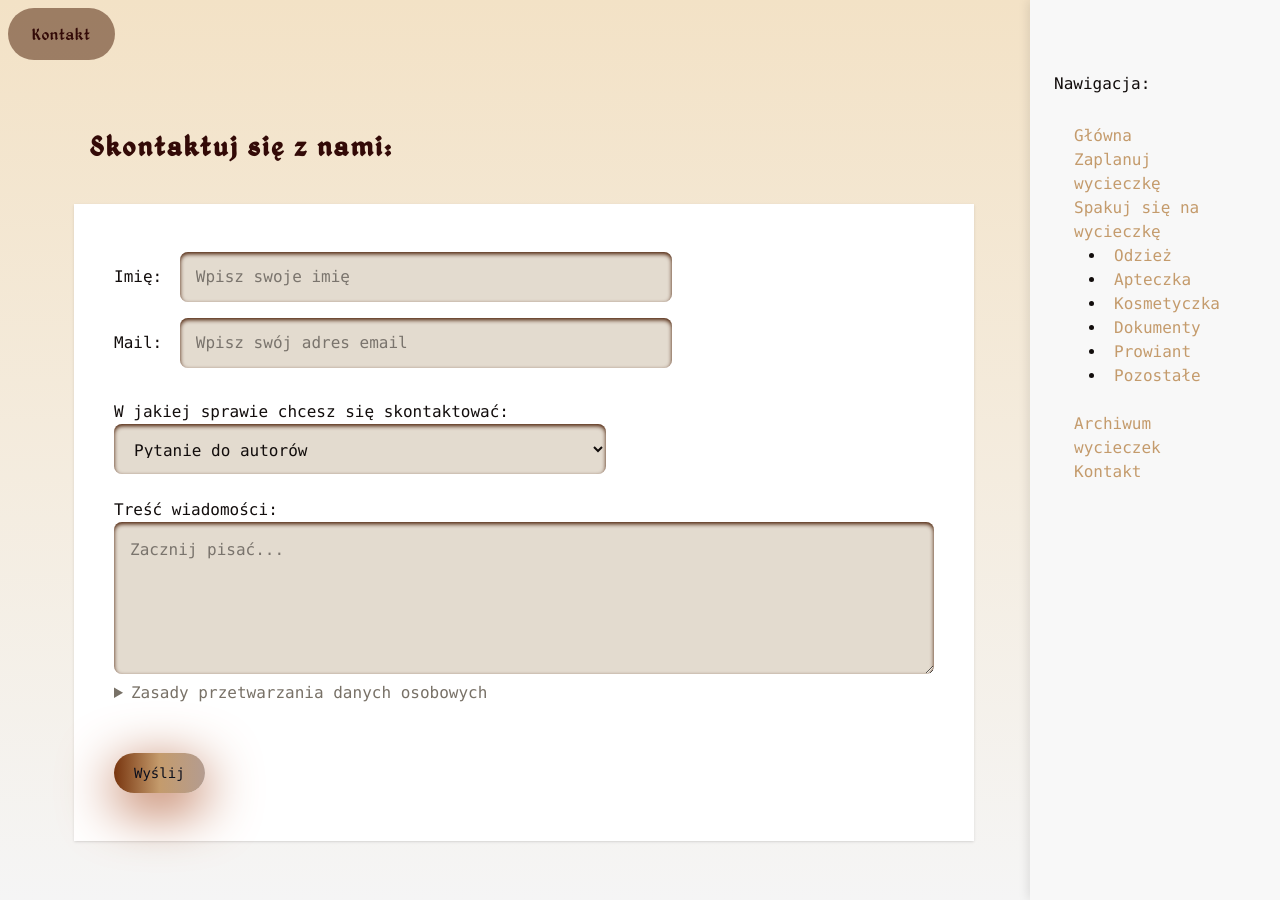
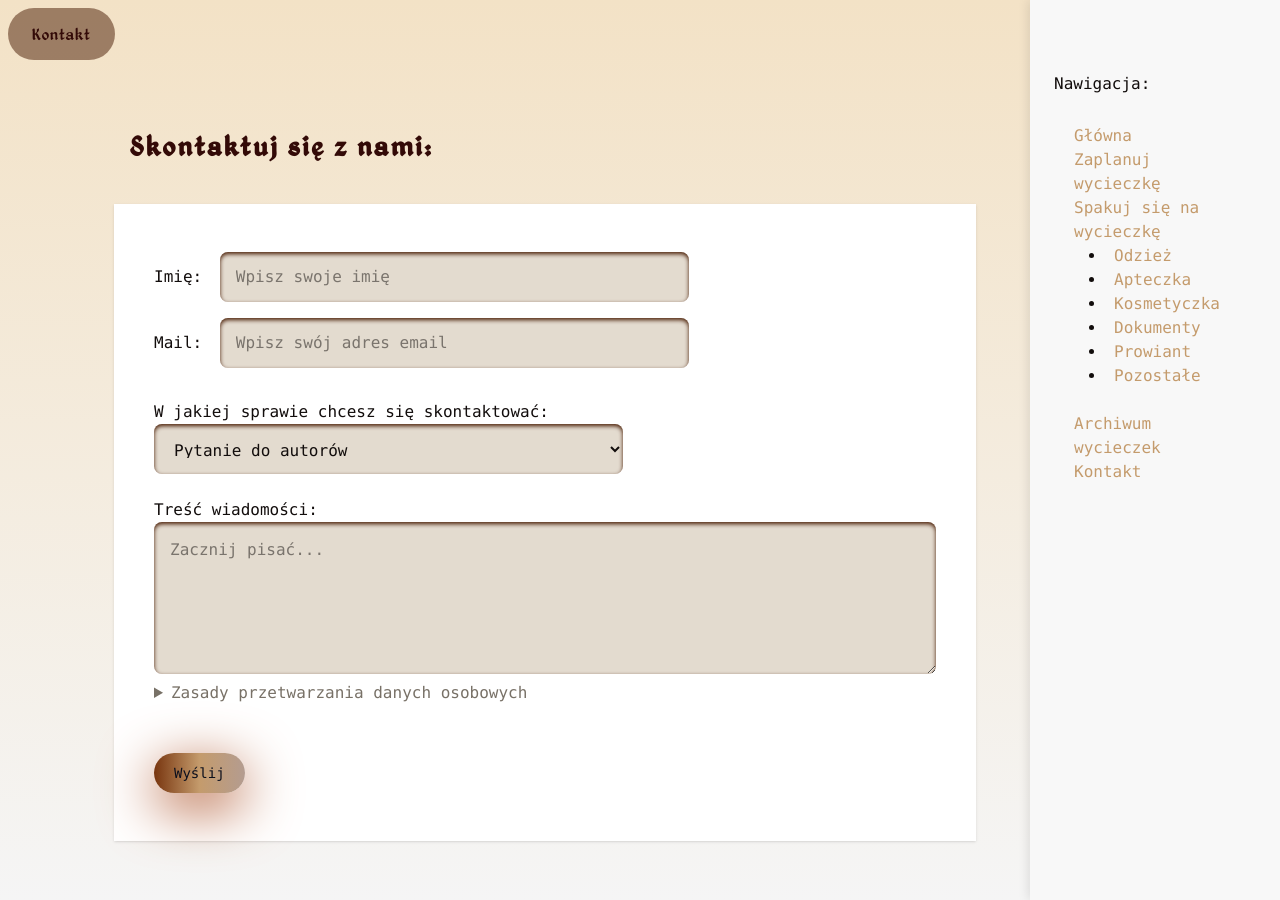
Before and after one commit to kama-pa-go/KGprojects, a Jekyll site: the page built from kontakt.md, in a window 1280 px wide and 900 px high. Built offline with Jekyll 4.4.1, drawn with Linux system fonts in a browser that asks for light colours.

Commit message:
Your commit message here

```diff
--- a/_layouts/ekwipunek1.html
+++ b/_layouts/ekwipunek1.html
@@ -64,10 +64,10 @@
 
       <h3 class="bg-amber-950/50 rounded-full fixed left-2 z-50 top-2 text-justBrown px-6 py-3">{{ page.title }}</h3>
 
-      <h1 class="bg-allmostAllmostWhite m-4 p-4 z-0">{{ page.title }}</h1>
     </header>
 
     <main id="app" class="flex flex-col min-h-screen">
+      <h1 class="bg-allmostAllmostWhite m-4 p-4 z-0">{{ page.title }}</h1>
 
         <!-- Overlay dla mobile (tylko gdy sidebar otwarty) -->
         <div class="sidebar-overlay"
--- a/assets/output.css
+++ b/assets/output.css
@@ -558,14 +558,8 @@
   .min-h-screen {
     min-height: 100vh;
   }
-  .w-1 {
-    width: calc(var(--spacing) * 1);
-  }
   .w-1\/2 {
     width: calc(1/2 * 100%);
-  }
-  .w-3 {
-    width: calc(var(--spacing) * 3);
   }
   .w-3\/5 {
     width: calc(3/5 * 100%);
@@ -1273,17 +1267,11 @@
   .bg-amber-300 {
     background-color: var(--color-amber-300);
   }
-  .bg-amber-950 {
-    background-color: var(--color-amber-950);
-  }
   .bg-amber-950\/50 {
     background-color: color-mix(in oklab, var(--color-amber-950) 50%, transparent);
   }
   .bg-basicBeage {
     background-color: var(--color-basicBeage);
-  }
-  .bg-black {
-    background-color: var(--color-black);
   }
   .bg-black\/50 {
     background-color: color-mix(in oklab, var(--color-black) 50%, transparent);
@@ -2350,6 +2338,11 @@
   .lg\:max-w-\[300px\] {
     @media (width >= 64rem) {
       max-width: 300px;
+    }
+  }
+  .xl\:ml-10 {
+    @media (width >= 80rem) {
+      margin-left: calc(var(--spacing) * 10);
     }
   }
   .xl\:max-w-\[330px\] {
--- a/kontakt.md
+++ b/kontakt.md
@@ -2,7 +2,7 @@
 layout: default1
 title: Kontakt
 ---
-<div class="items-center">
+<div class="items-center xl:ml-10">
 <h1 class="p-4 my-10"> Skontaktuj się z nami:</h1>
 <form action="/submit-form" method="post" class="-mt-4 bg-white shadow-sm max-w-[900px] sm:w-full p-6">
 <div class="p-4">
```
Also changed, not shown: ekwipunek.md (+1 -1 lines), kosmetyczka.md (+1 -1 lines).
